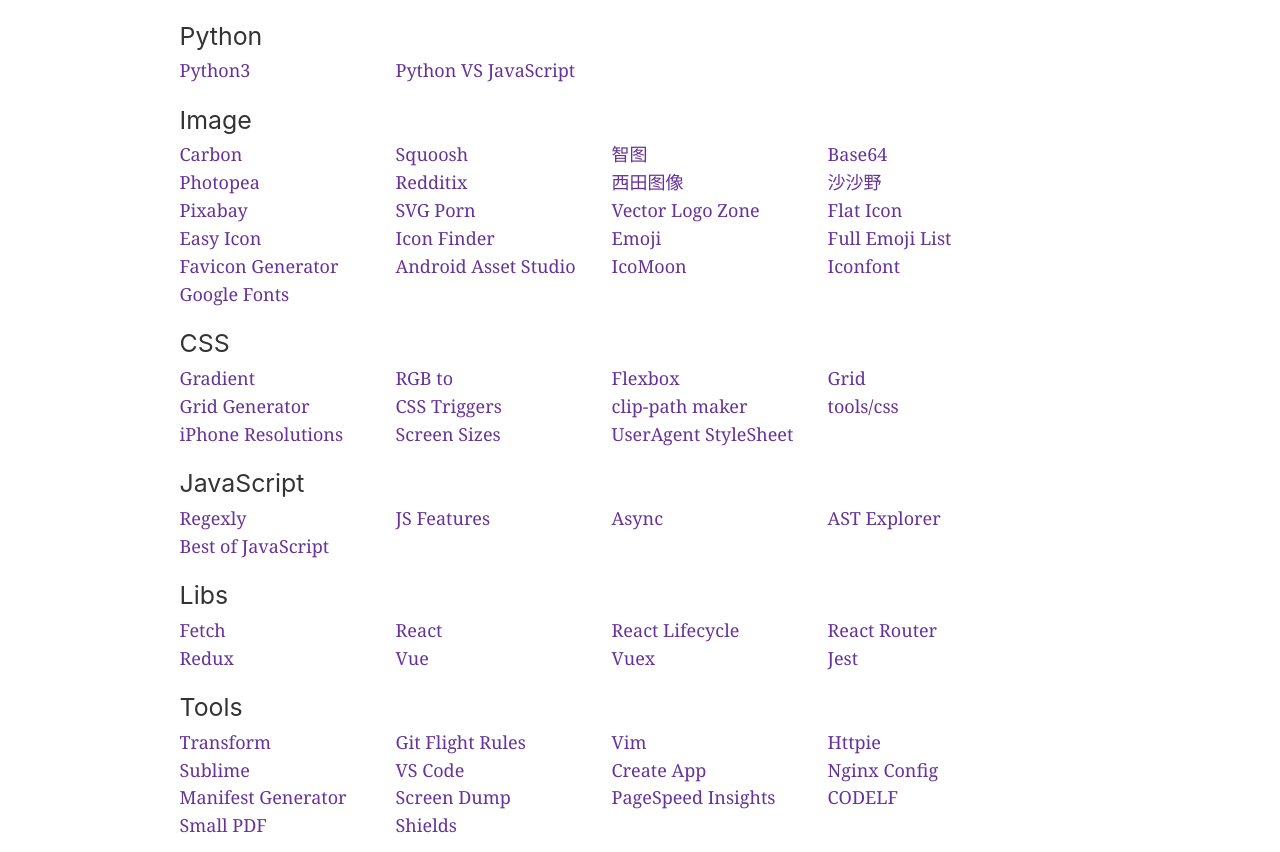
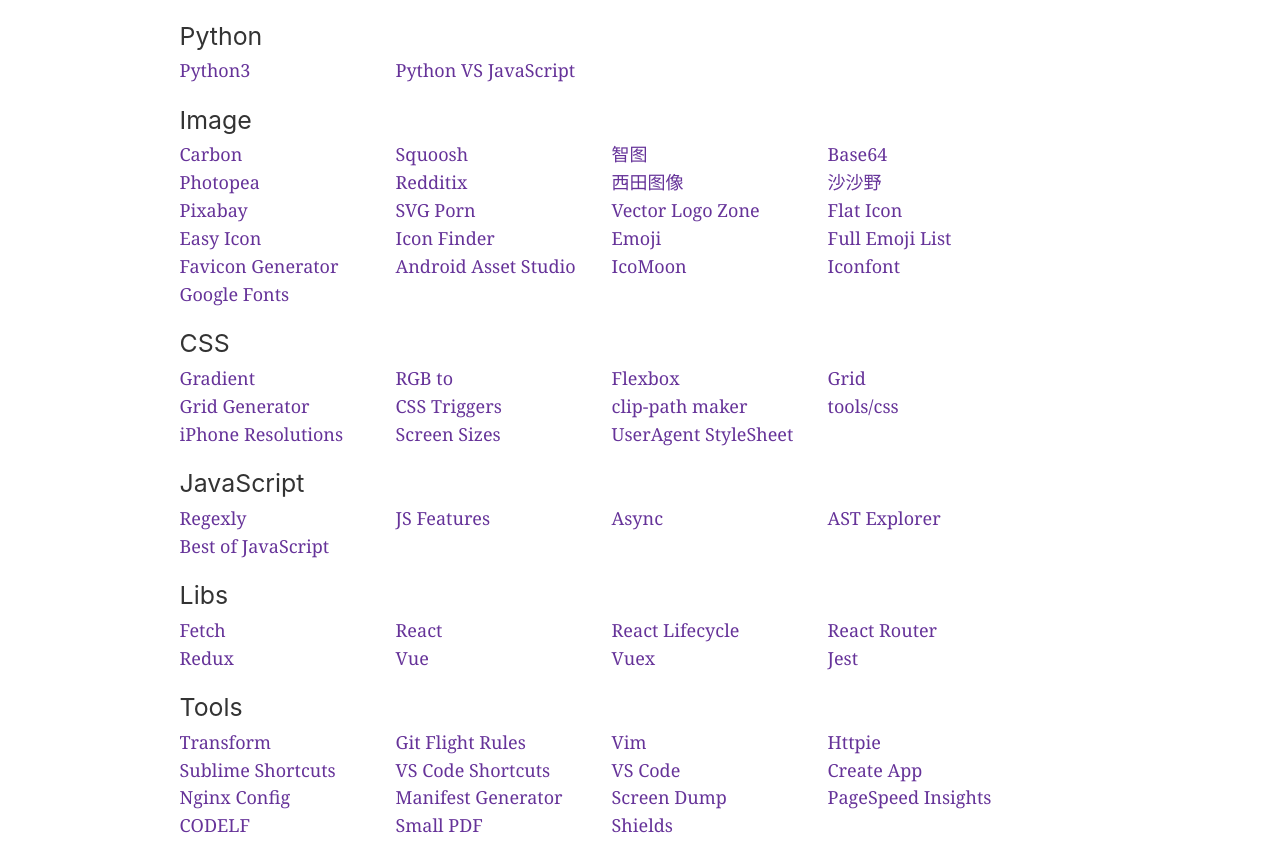
Before and after one commit to uniquexiaobai/hao, a Gatsby site: page / in a window 1280 px wide. Shown: the part 100-952 px from the top of the page. Built offline with nearby package versions, Linux system fonts and the light colour scheme; Gatsby itself is replaced by a stand-in of ours.

Commit message:
add vscode shortcuts

```diff
--- a/src/pages/index.js
+++ b/src/pages/index.js
@@ -242,8 +242,12 @@
                 url: 'https://httpie.org/doc#usage',
             },
             {
-                name: 'Sublime',
+                name: 'Sublime Shortcuts',
                 url: 'http://sublime.emptystack.net/',
+            },
+            {
+                name: 'VS Code Shortcuts',
+                url: 'https://code.visualstudio.com/shortcuts/keyboard-shortcuts-macos.pdf',
             },
             {
                 name: 'VS Code',
```
